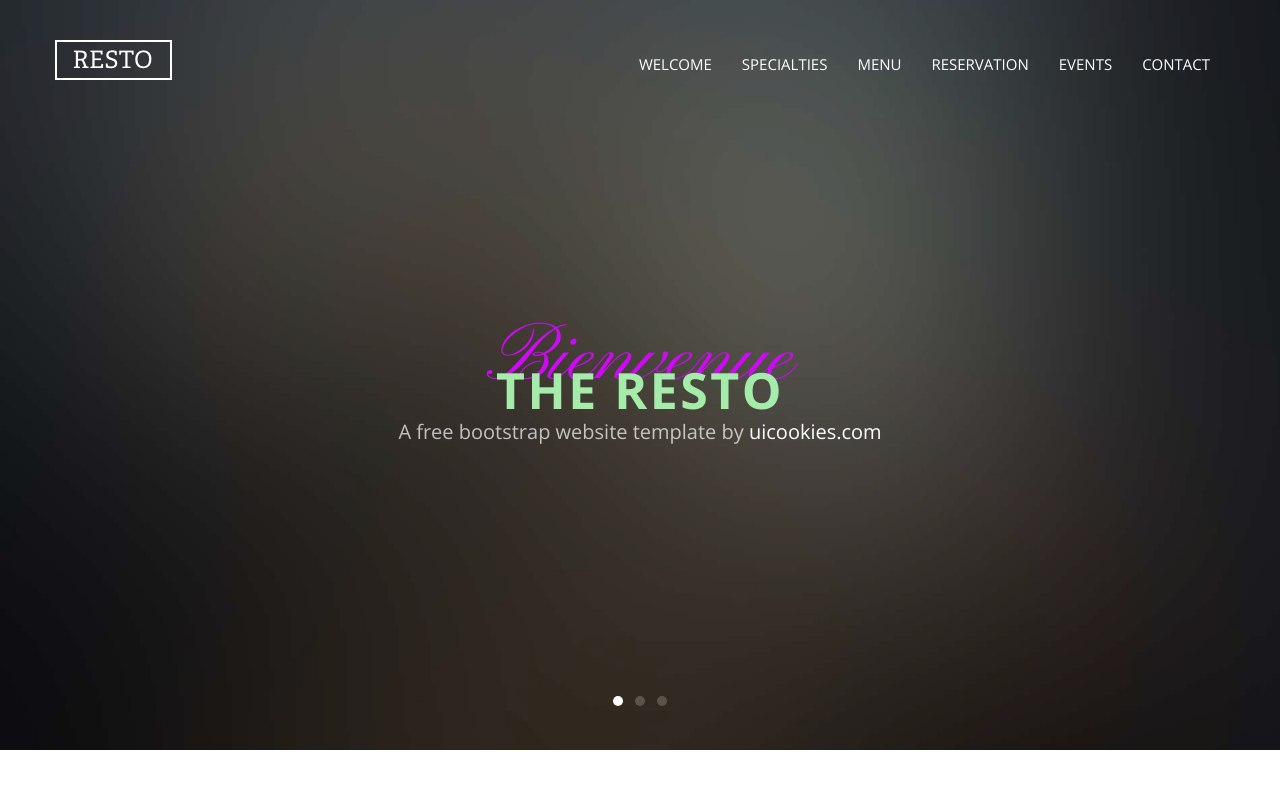
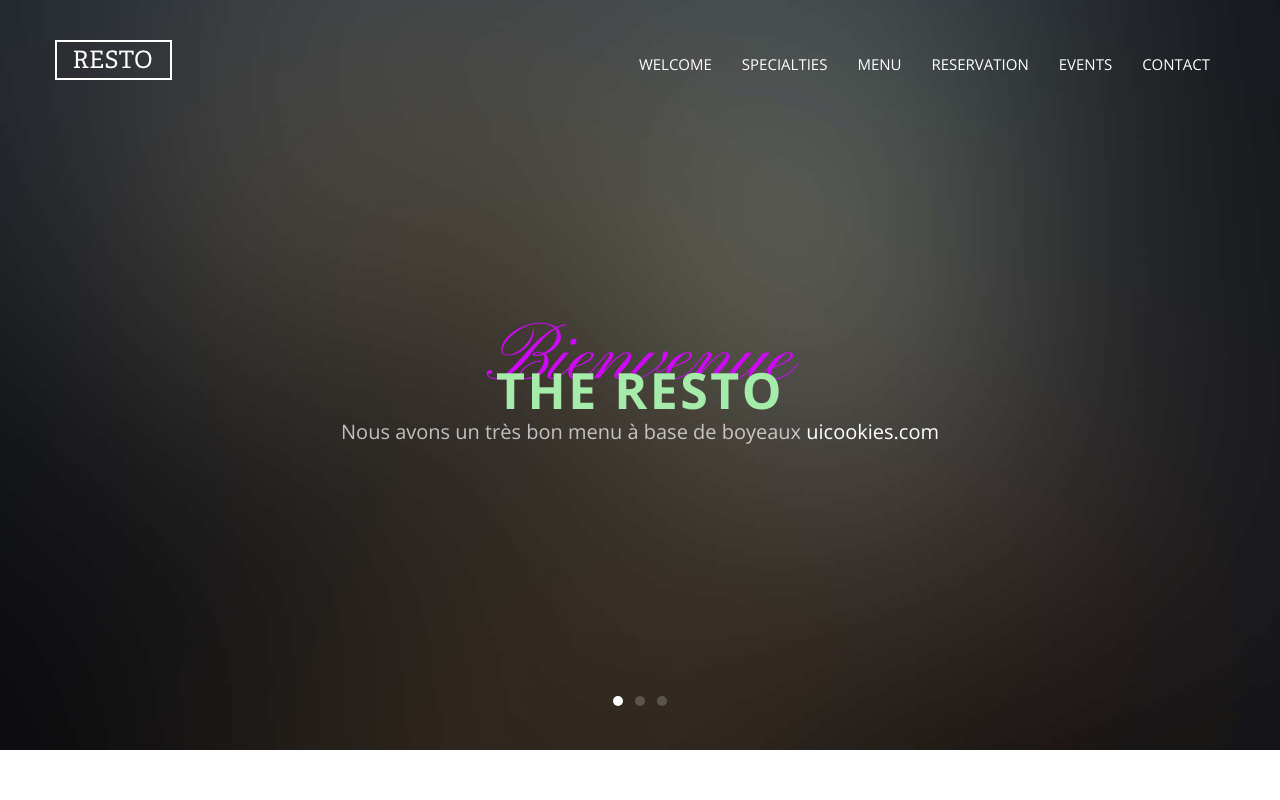
Before and after one commit to AndreaRogel/SiteResto, a website: page index.html in a window 1280 px wide. Shown: the top 800 px of the page. Drawn offline with nearby package versions, Linux system fonts and the light colour scheme; files whose address does not match are found by name.

Commit message:
sous fifre

```diff
--- a/index.html
+++ b/index.html
@@ -54,7 +54,7 @@
                 <div class="probootstrap-slider-text text-center probootstrap-animate probootstrap-heading">
                   <h1 class="primary-heading">Bienvenue</h1>
                   <h3 class="secondary-heading">The Resto</h3>
-                  <p class="sub-heading">A free bootstrap website template by <a href="https://uicookies.com">uicookies.com</a></p>
+                  <p class="sub-heading">Nous avons un très bon menu à base de boyeaux <a href="https://uicookies.com">uicookies.com</a></p>
                 </div>
               </div>
             </div>
@@ -67,7 +67,7 @@
                 <div class="probootstrap-slider-text text-center probootstrap-animate probootstrap-heading">
                   <h1 class="primary-heading">Diner</h1>
                   <h3 class="secondary-heading">mmmm</h3>
-                  <p class="sub-heading">A free bootstrap website template by <a href="https://uicookies.com">uicookies.com</a></p>
+                  <p class="sub-heading"><a href="https://uicookies.com">uicookies.com</a></p>
                 </div>
               </div>
             </div>
@@ -81,7 +81,7 @@
                 <div class="probootstrap-slider-text text-center probootstrap-animate probootstrap-heading">
                   <h1 class="primary-heading">content</h1>
                   <h3 class="secondary-heading">Nous </h3>
-                  <p class="sub-heading">A free bootstrap website template by <a href="https://uicookies.com">uicookies.com</a></p>
+                  <p class="sub-heading"><a href="https://uicookies.com">uicookies.com</a></p>
                 </div>
               </div>
             </div>
```
